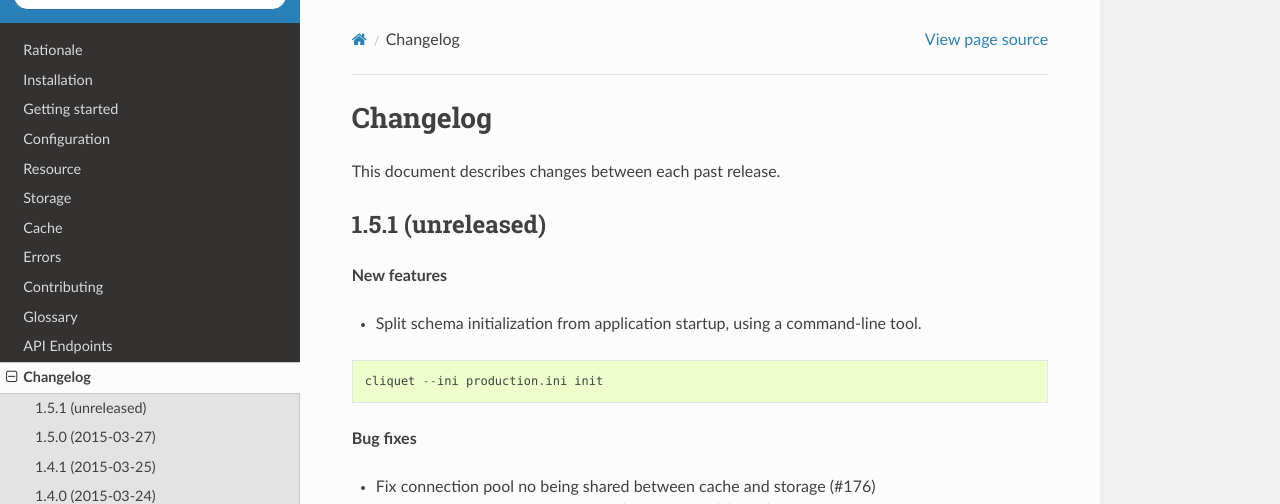
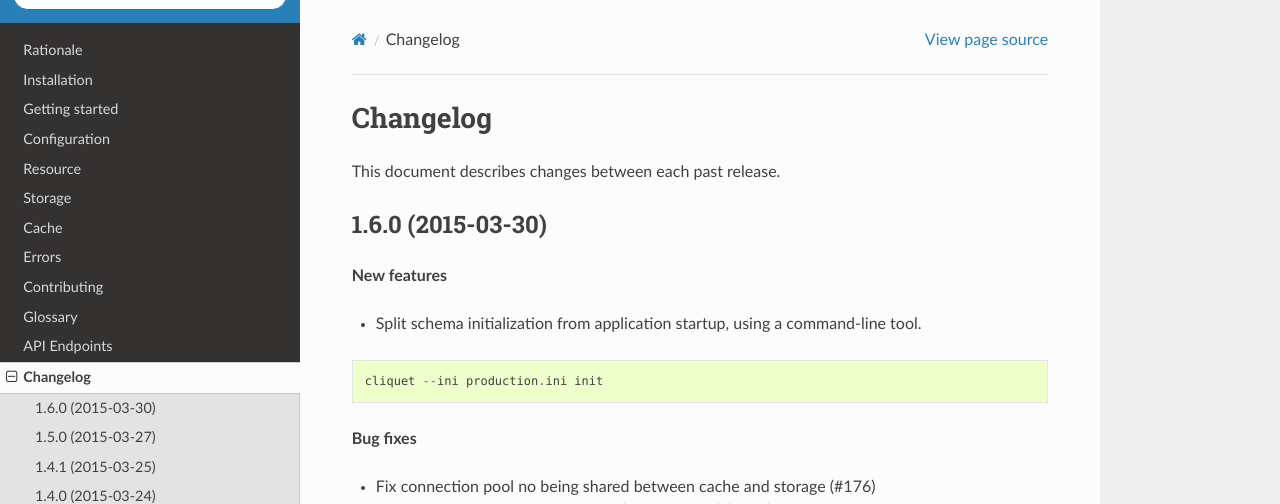
Before and after one commit to Kinto/kinto, a Sphinx documentation site: the page built from docs/changelog.rst, in a window 1280 px wide and 900 px high. Shown: the top 504 px of the window. Built offline with Sphinx 7.4.7 and the Read the Docs theme 2.0.0, drawn with Linux system fonts in a browser that asks for light colours.

Commit message:
Preparing release 1.6.0

```diff
--- a/CHANGELOG.rst
+++ b/CHANGELOG.rst
@@ -3,7 +3,7 @@ Changelog
 
 This document describes changes between each past release.
 
-1.5.1 (unreleased)
+1.6.0 (2015-03-30)
 ------------------
 
 **New features**
--- a/docs/conf.py
+++ b/docs/conf.py
@@ -63,9 +63,9 @@ copyright = u'2015, Mozilla Services — Da French Team'
 # built documents.
 #
 # The short X.Y version.
-version = '1.4'
+version = '1.6'
 # The full version, including alpha/beta/rc tags.
-release = '1.4.1'
+release = '1.6.0'
 
 # List of patterns, relative to source directory, that match files and
 # directories to ignore when looking for source files.
--- a/setup.py
+++ b/setup.py
@@ -46,7 +46,7 @@ ENTRY_POINTS = {
 
 
 setup(name='cliquet',
-      version='1.5.1.dev0',
+      version='1.6.0',
       description='cliquet',
       long_description=README + "\n\n" + CHANGELOG + "\n\n" + CONTRIBUTORS,
       license='Apache License (2.0)',
```
